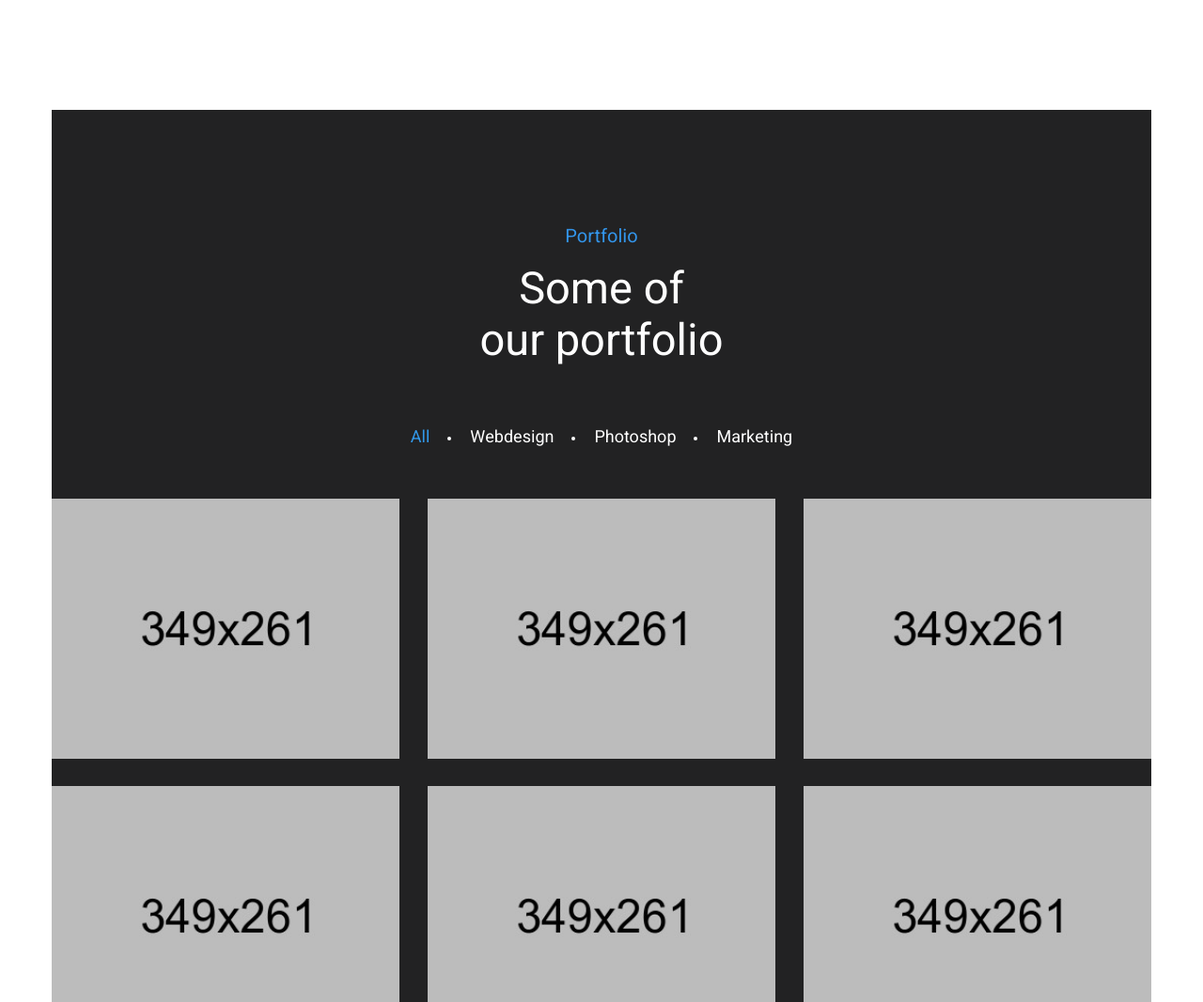
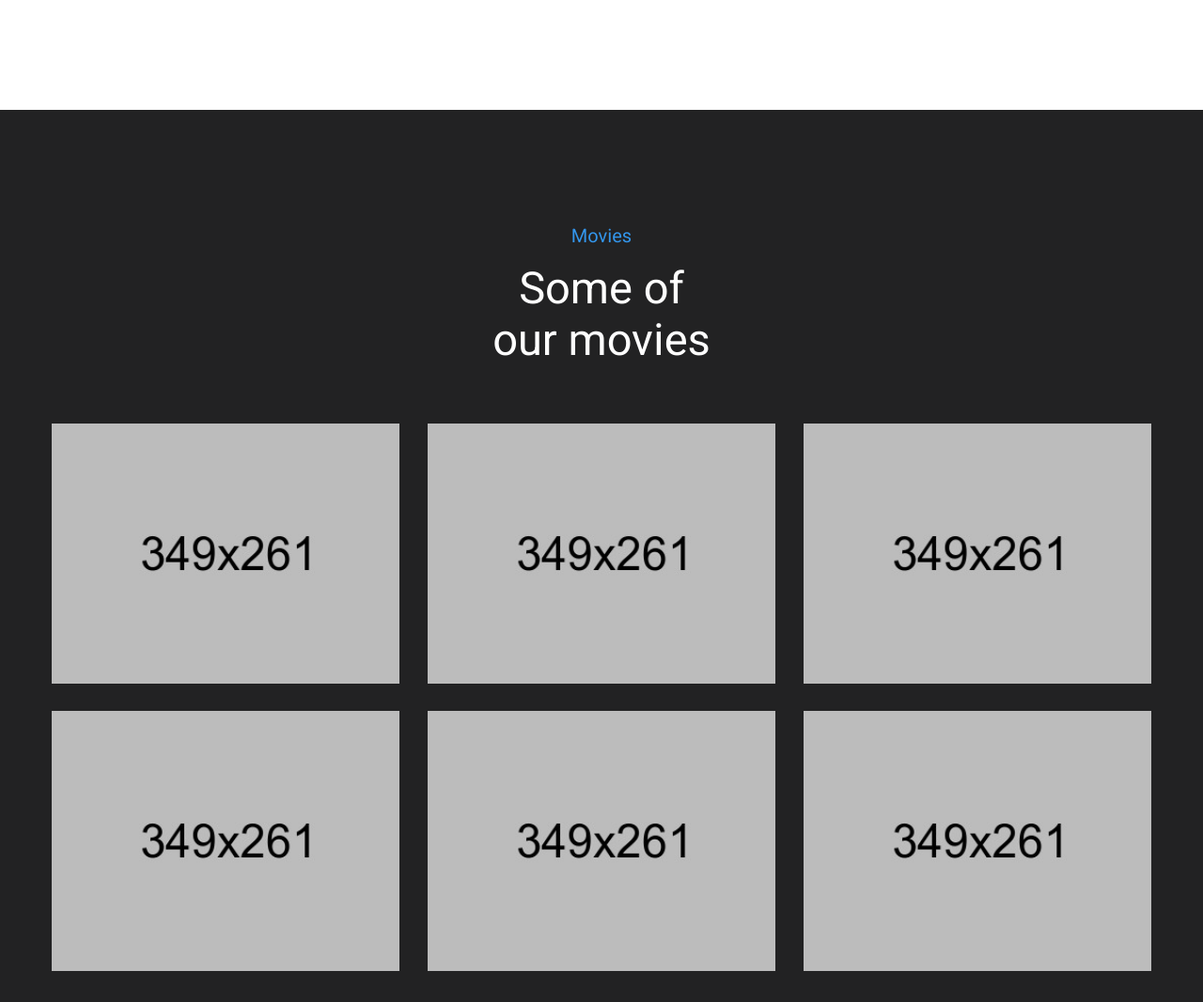
Before and after one commit to Adedoyin-solami/loveworldilmsandcinema, a plain HTML site: page index.html in a window 1280 px wide. Shown: the part 3709-4776 px from the top of the page at 94% size. Drawn offline with Linux system fonts and the light colour scheme; some packages are replaced by stand-ins of ours; files whose address does not match are found by name.

Commit message:
Update index.html

```diff
--- a/index.html
+++ b/index.html
@@ -282,23 +282,21 @@
 </section><!-- /.service-style-one sec-pad -->
 
 
-    <div class="team-member-content-box">
-        <div class="container">
-                <!--Slider-->
 
-                <section class="portfolio-style-two sec-pad light-dark-bg" id="portfolio">
+
+                <section class="movies-style-two sec-pad light-dark-bg" id="movies">
                     <div class="container">
                         <div class="sec-title text-center light">
-                            <span>Portfolio</span>
-                            <h3>Some of <br /> our portfolio</h3>
+                            <span>Movies</span>
+                            <h3>Some of <br /> our movies</h3>
                         </div><!-- /.sec-title text-center light -->
                         <div class="gallery-filter">
-                            <ul class="post-filter masonary text-center">
+                            <!-- <ul class="post-filter masonary text-center">
                                 <li class="filter active" data-filter=".masonary-item"><span>All</span></li>
                                 <li class="filter " data-filter=".webdesign"><span>Webdesign</span></li>
                                 <li class="filter " data-filter=".photoshop"><span>Photoshop</span></li>
                                 <li class="filter " data-filter=".marketing"><span>Marketing</span></li>
-                            </ul><!-- /.post-filter -->
+                            </ul> --><!-- /.post-filter -->
                         </div><!-- /.gallery-filter -->
                         <div class="row masonary-layout filter-layout" data-filter-class="filter">
                             <div class="col-md-4 col-sm-6 col-xs-12 masonary-item single-filter-item webdesign ">
```
